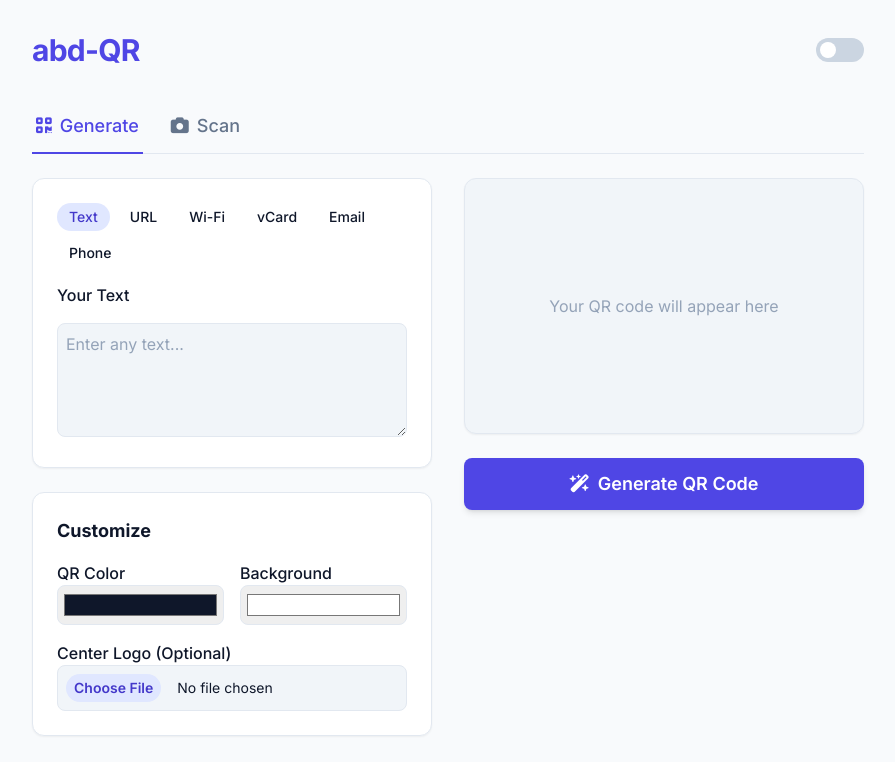
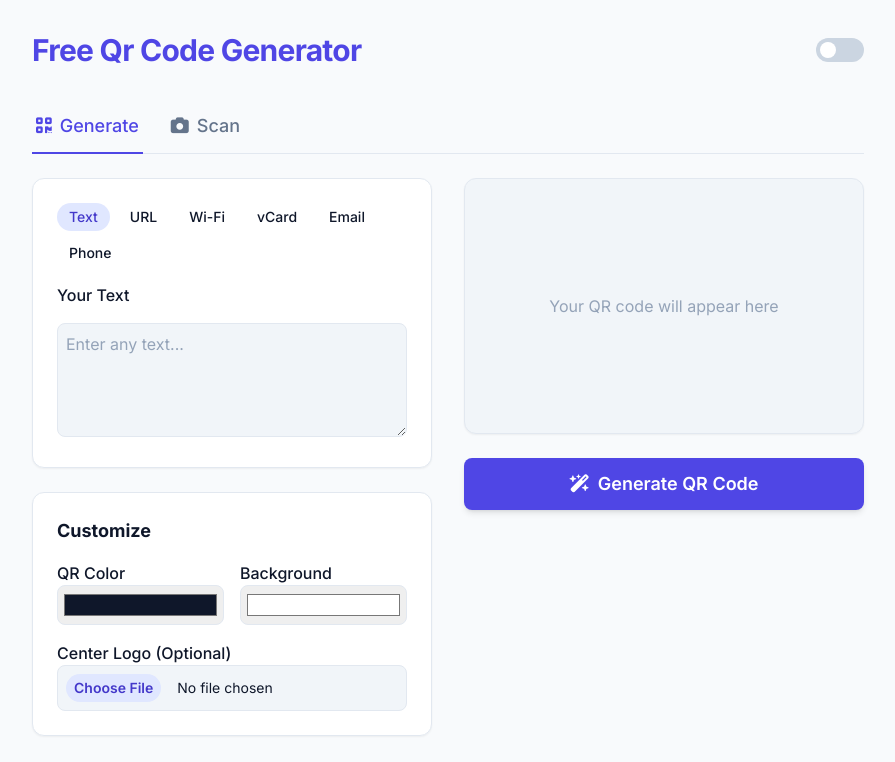
Before and after one commit to abdnawwaf/abd-qr, a plain HTML site: page index.html in a window 1280 px wide. Shown: the top 762 px of the page, without its empty margins (192-1087 px from the left). Drawn offline with nearby package versions, Linux system fonts and the light colour scheme.

Commit message:
Update index.html
header name changes

```diff
--- a/index.html
+++ b/index.html
@@ -139,7 +139,7 @@
         <!-- Header -->
         <header class="flex justify-between items-center mb-8">
     <h1 class="text-2xl md:text-3xl font-bold tracking-tight text-indigo-600 dark:text-indigo-400">
-        <a href="" onclick="location.reload();" class="hover:opacity-80">abd-QR</a>
+        <a href="" onclick="location.reload();" class="hover:opacity-80">Free Qr Code Generator</a>
     </h1>
     <div class="theme-switch-wrapper">
         <label class="theme-switch" for="theme-toggle">
```
